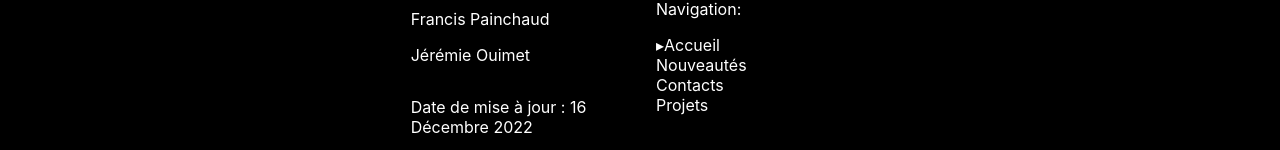
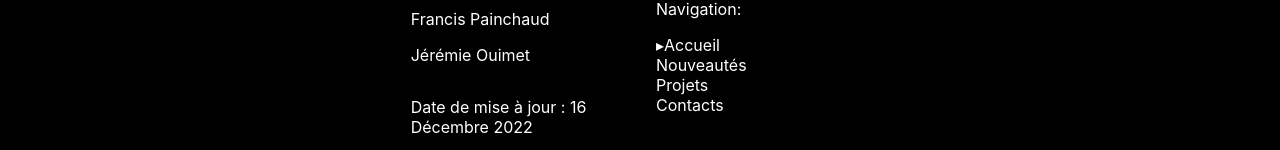
Before and after one commit to jayouimet/INF4183_Projet, a Next.js app in the folder club-informatique/: page / in a window 1280 px wide. Shown: the part 647-797 px from the top of the page. Built offline with nearby package versions, Linux system fonts and the light colour scheme.

Commit message:
links in bottom nav

```diff
--- a/club-informatique/components/footer/footer_link.js
+++ b/club-informatique/components/footer/footer_link.js
@@ -1,3 +1,3 @@
 export default function FooterLink({children, ...props}) {
-    return <a props>{children}</a>;
+    return <a {...props}>{children}</a>;
 }
--- a/club-informatique/components/footer/footer_navigation.js
+++ b/club-informatique/components/footer/footer_navigation.js
@@ -14,10 +14,10 @@ export default function FooterNavigation({currentPage, ...props}) {
                 container
                 direction="column"
                 justifyContent="left">
-                <FooterLink>{currentPage == 0 ? '▸' : ''}Accueil</FooterLink>
-                <FooterLink>{currentPage == 1 ? '▸' : ''}Nouveautés</FooterLink>
-                <FooterLink>{currentPage == 2 ? '▸' : ''}Contacts</FooterLink>
-                <FooterLink>{currentPage == 3 ? '▸' : ''}Projets</FooterLink>
+                <FooterLink href="/">{currentPage == 0 ? '▸' : ''}Accueil</FooterLink>
+                <FooterLink href="/news">{currentPage == 1 ? '▸' : ''}Nouveautés</FooterLink>
+                <FooterLink href="/projects">{currentPage == 2 ? '▸' : ''}Projets</FooterLink>
+                <FooterLink href="/contacts">{currentPage == 3 ? '▸' : ''}Contacts</FooterLink>
             </Grid>
         </Grid>
     );
--- a/club-informatique/pages/contacts.js
+++ b/club-informatique/pages/contacts.js
@@ -5,10 +5,10 @@ import Footer from '../components/footer/footer'
 
 export default function Contacts() {
     return (
-        <div className={styles.container}>
+        <>
             <BannerTitle>Some text</BannerTitle>
             Contacts
-            <Footer currentPage={2} />
-        </div>
+            <Footer currentPage={3} />
+        </>
     )
 }
--- a/club-informatique/pages/projects/index.js
+++ b/club-informatique/pages/projects/index.js
@@ -5,7 +5,7 @@ export default function Projects() {
     return (
         <>
             Projects
-            <Footer currentPage={3} />
+            <Footer currentPage={2} />
         </>
     )
 }
```
